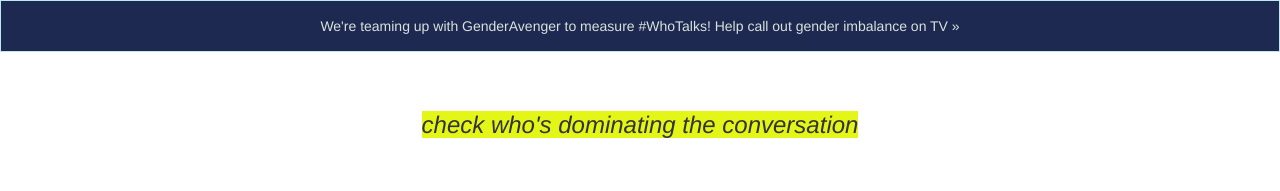
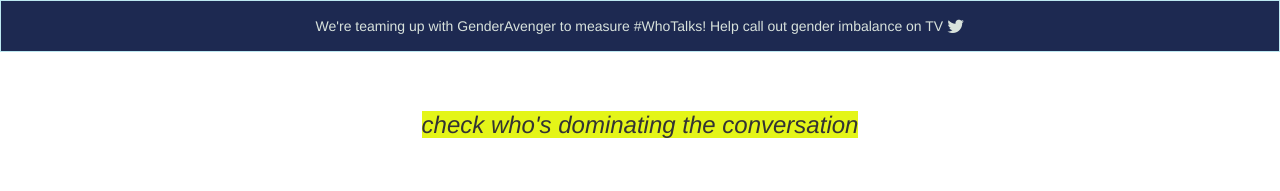
Before and after one commit to cathydeng/are-men-talking-too-much, a Jekyll site: the page built from index.html, in a window 1280 px wide. Shown: the top 191 px of the page. Built offline with Jekyll 4.4.1, drawn with Linux system fonts in a browser that asks for light colours; nearby versions of some CDN libraries.

Commit message:
twitter share

```diff
--- a/_layouts/default.html
+++ b/_layouts/default.html
@@ -57,6 +57,7 @@
     <!-- Le styles -->
     <link href="/css/bootstrap.min.css" rel="stylesheet">
     <link href="/css/custom.css" rel="stylesheet" type="text/css" media="all">
+    <link href="//maxcdn.bootstrapcdn.com/font-awesome/4.2.0/css/font-awesome.min.css" rel="stylesheet">
     <script src="/js/jquery-3.1.0.slim.min.js"></script>
 
     <script>
--- a/css/custom.css
+++ b/css/custom.css
@@ -64,6 +64,13 @@ a.muted-link, a.muted-link:active, a.muted-link:hover {
 	background-color: #1d2951;
 	color: #d8e2dc;
 }
-a.ga:hover{
+.alert-ga a, .alert-ga a:hover, .alert-ga a:visited, .alert-ga a:active{
+	color: #d8e2dc;
+}
+.alert-ga a:hover {
+	text-decoration: underline;
+	text-decoration-style: dotted;
+}
+a.icon-link:hover {
 	text-decoration: none;
 }
--- a/index.html
+++ b/index.html
@@ -5,11 +5,14 @@ title: Are men talking too much?
 
 
 <body>
-  <a href="https://www.genderavenger.com/" class="ga" target="_blank">
-    <div class="alert alert-info alert-ga text-center" role="alert">
-      We're teaming up with GenderAvenger to measure #WhoTalks! Help call out gender imbalance on TV »
-    </div>
-  </a>
+  <div class="alert alert-info alert-ga text-center" role="alert">
+    <a href="https://www.genderavenger.com/" class="ga" target="_blank">
+      We're teaming up with GenderAvenger to measure #WhoTalks! Help call out gender imbalance on TV
+    </a>
+    <a class="icon-link" href="https://twitter.com/intent/tweet?text=I+just+watched+X.+men+talked+X%25+of+the+time!+%23WhoTalks" target="_blank">
+      <i class="fa fa-lg fa-twitter" aria-hidden="true"></i>
+    </a>
+  </div>
   <div class="content">
       <div class="row-fluid">
 
```
